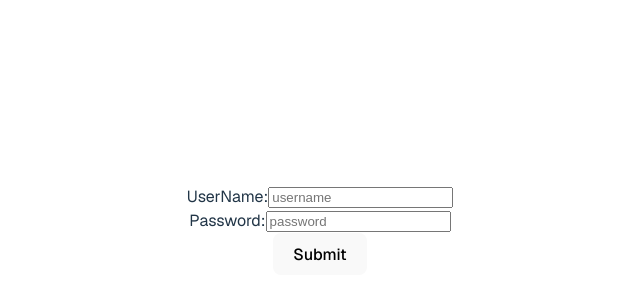
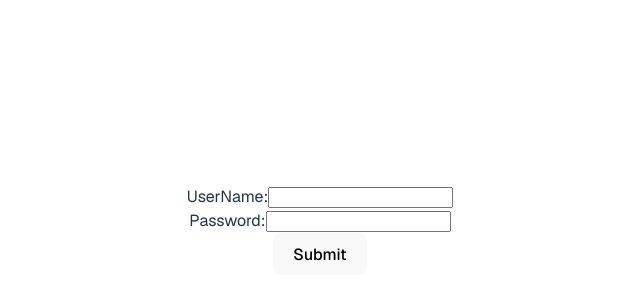
Before and after one commit to shaneymar/XLogin, a React (Vite) app: page / in a window 1280 px wide. Shown: the part 170-470 px from the top of the page, without its empty margins (320-960 px from the left). Built offline with nearby package versions, Linux system fonts and the light colour scheme.

Commit message:
removed placeholder attr  commit

```diff
--- a/src/App.jsx
+++ b/src/App.jsx
@@ -26,7 +26,6 @@ function App() {
       <div>
         <label htmlFor='username'>UserName:</label>
         <input type='text'
-        placeholder='username'
         value={userName}
         id="username"
         required
@@ -37,7 +36,6 @@ function App() {
       <div>
         <label htmlFor='password'>Password:</label>
         <input type='password'
-        placeholder='password'
         id="password"
         value={password}
         required
```
